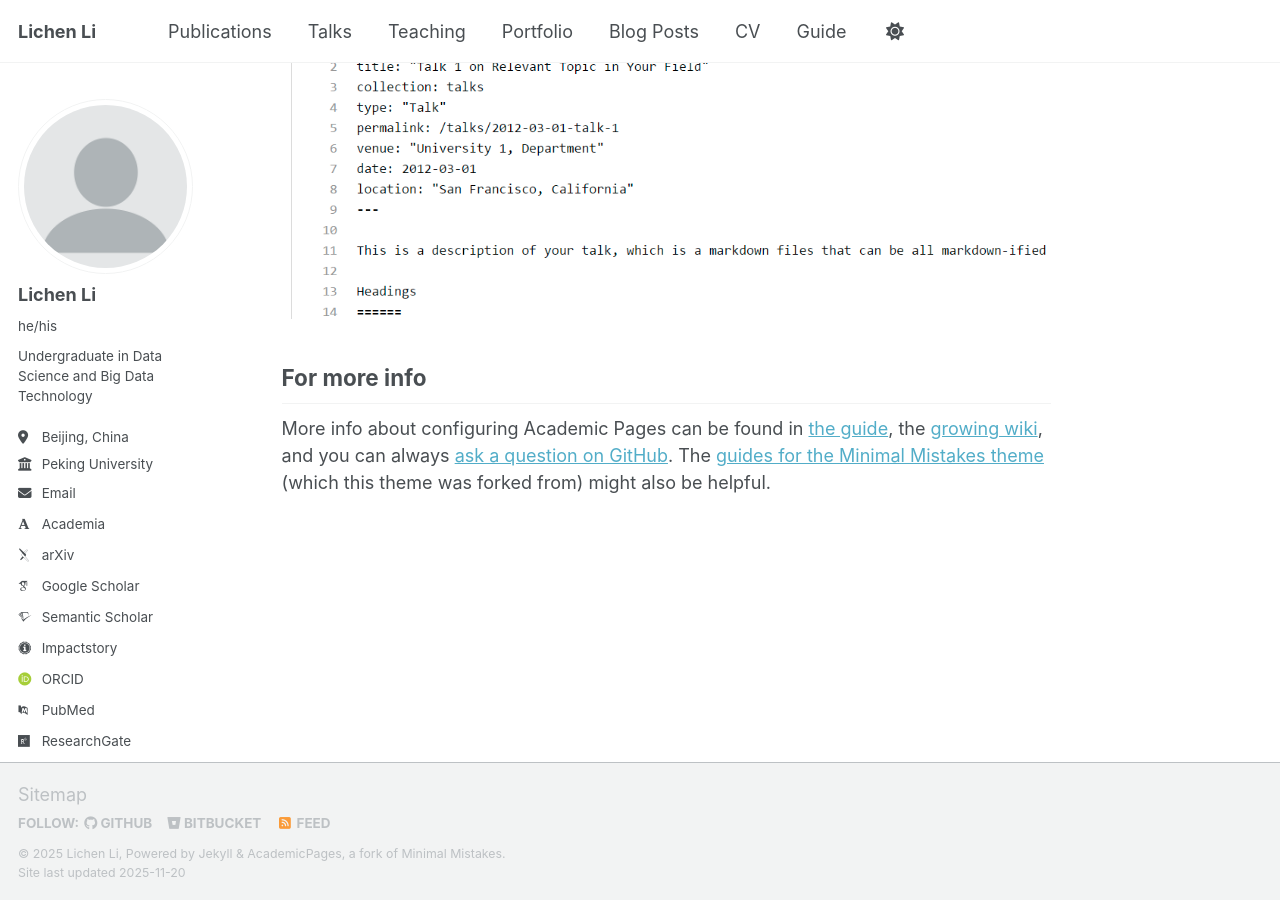
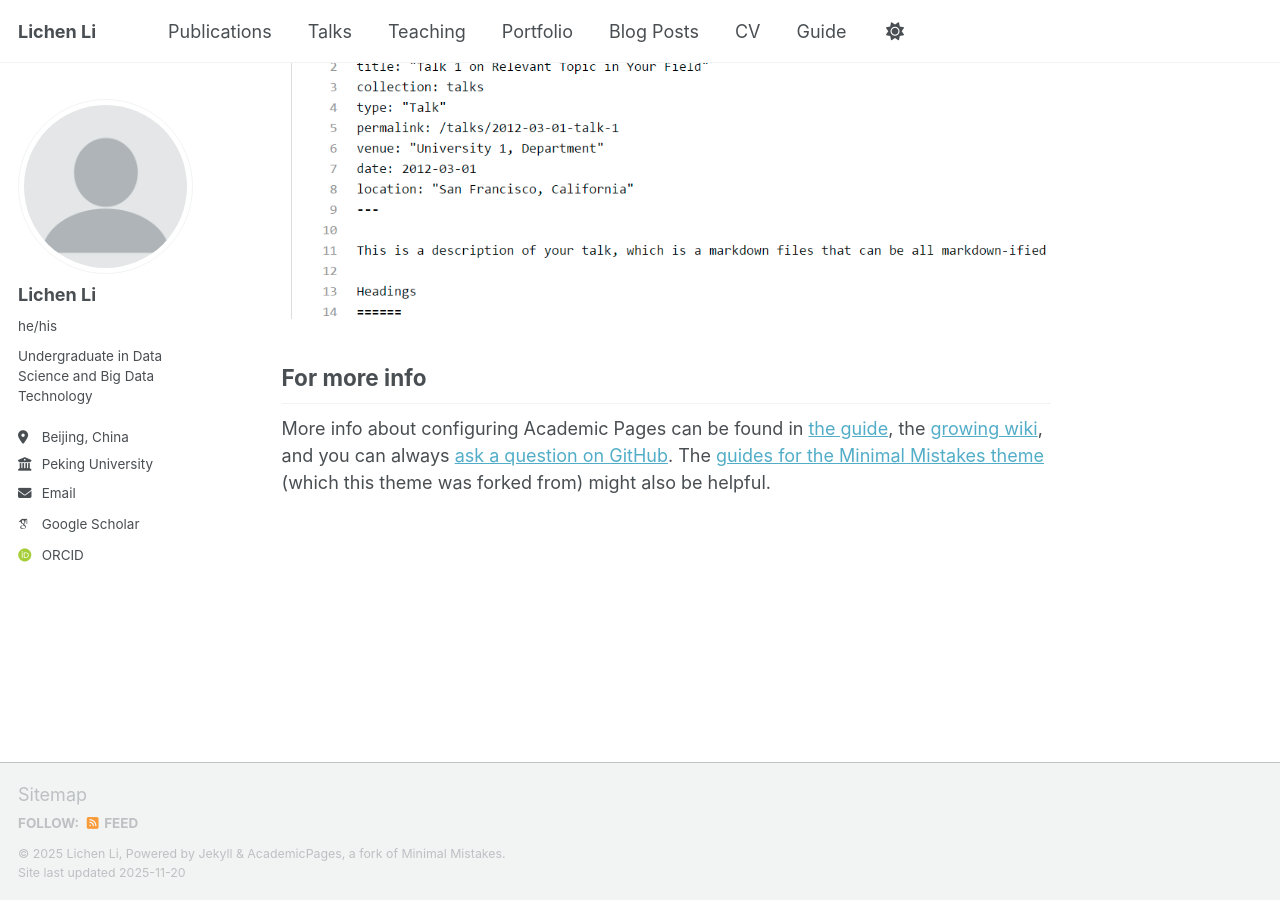
Before and after one commit to LichenLillc/LichenLillc.github.io, a Jekyll site: the page built from _pages/about.md, in a window 1280 px wide and 900 px high, scrolled down 2880 px. Built offline with Jekyll 4.4.1, drawn with Linux system fonts in a browser that asks for light colours; some web fonts are replaced; a script that is not in the unit is left out.

Commit message:
Update URLs in _config.yml to be placeholders

```diff
--- a/_config.yml
+++ b/_config.yml
@@ -33,51 +33,51 @@ author:
   email            : "lilichen@stu.pku.edu.cn"
 
   # Academic websites
-  academia         : ""# URL
-  arxiv            : ""# URL - Update with the correct link to your profile
+  academia         : # URL
+  arxiv            : # URL - Update with the correct link to your profile
   googlescholar    : "https://scholar.google.com/citations?user=JYmBpzkAAAAJ&hl=en"
-  inspire-hep      : ""# URL
-  impactstory      : ""# URL
+  inspire-hep      : # URL
+  impactstory      : # URL
   orcid            : "https://orcid.org/0009-0003-0628-9108"
-  semantic         : ""# URL
-  pubmed           : ""# "https://www.ncbi.nlm.nih.gov/pubmed/?term=john+snow"
-  researchgate     : ""# URL
-  scopus           : ""# URL
+  semantic         : # URL
+  pubmed           : # "https://www.ncbi.nlm.nih.gov/pubmed/?term=john+snow"
+  researchgate     : # URL
+  scopus           : # URL
 
   # Repositories and software development
-  bitbucket        : ""# Username - Update with your username on the site
-  codepen          : ""# Username
-  dribbble         : ""# Username
-  github           : ""# "academicpages"
-  kaggle           : ""# Username
-  stackoverflow    : ""# User number or user number and name (i.e., use "1" or "1/jeff-atwood")
+  bitbucket        : # Username - Update with your username on the site
+  codepen          : # Username
+  dribbble         : # Username
+  github           : # "academicpages"
+  kaggle           : # Username
+  stackoverflow    : # User number or user number and name (i.e., use "1" or "1/jeff-atwood")
 
   # Social media
-  artstation       : "" # Username
-  bluesky          : "" # Replace this with you Bluesky username
-  facebook         : "" # Username
-  flickr           : ""# Username
-  foursquare       : ""# Username
-  goodreads        : ""# Username
-  google_plus      : ""# Username
-  keybase          : ""# Username
-  instagram        : ""# Username
-  lastfm           : ""# Username
-  linkedin         : ""# Username
-  mastodon         : ""# URL
-  medium           : ""# URL
-  pinterest        : ""# Username
-  soundcloud       : ""# Username
-  steam            : ""# Username
-  telegram         : ""# URL
-  tumblr           : ""# Username
-  twitter          : ""# Username for X / Twitter
-  vine             : ""# Username
-  weibo            : ""# Username
-  wikipedia        : ""# Username
-  xing             : ""# Username
-  youtube          : ""# Username
-  zhihu            : ""# Username
+  artstation       : # Username
+  bluesky          : # Replace this with you Bluesky username
+  facebook         : # Username
+  flickr           : # Username
+  foursquare       : # Username
+  goodreads        : # Username
+  google_plus      : # Username
+  keybase          : # Username
+  instagram        : # Username
+  lastfm           : # Username
+  linkedin         : # Username
+  mastodon         : # URL
+  medium           : # URL
+  pinterest        : # Username
+  soundcloud       : # Username
+  steam            : # Username
+  telegram         : # URL
+  tumblr           : # Username
+  twitter          : # Username for X / Twitter
+  vine             : # Username
+  weibo            : # Username
+  wikipedia        : # Username
+  xing             : # Username
+  youtube          : # Username
+  zhihu            : # Username
 
 # Publication Category - The following the list of publication categories and their headings
 publication_category:
```
